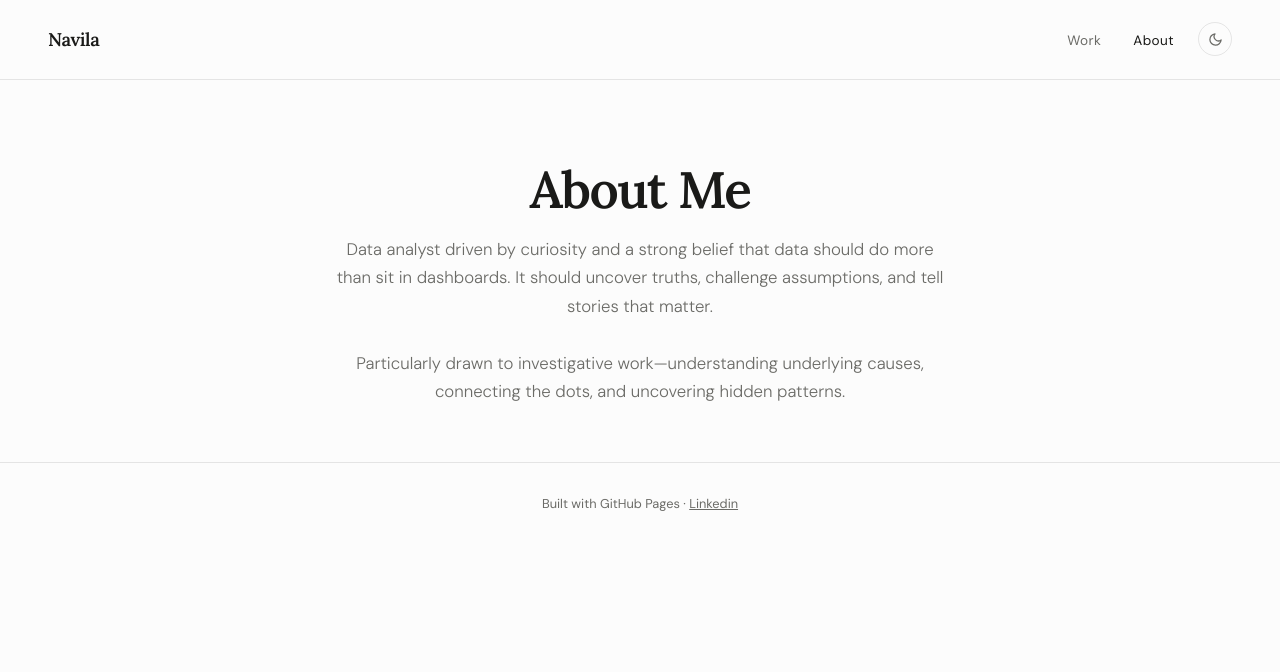
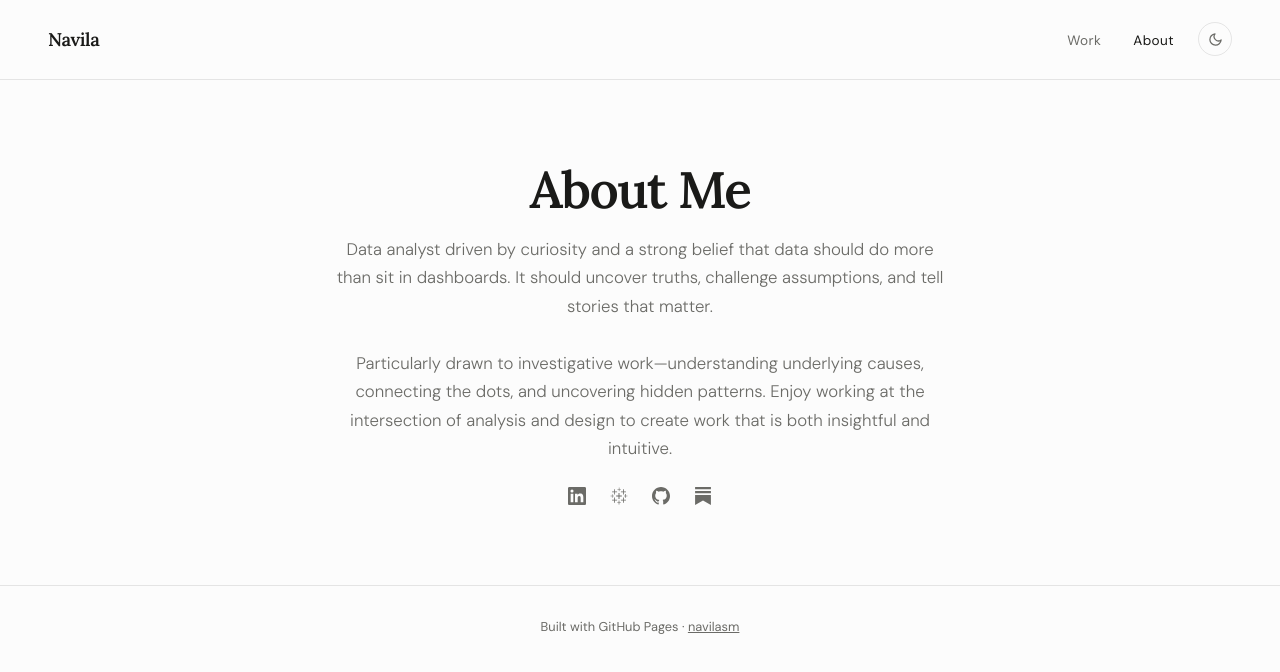
Before and after one commit to navilasm/navilasm.github.io, a plain HTML site: page about.html in a window 1280 px wide. Drawn offline with Linux system fonts and the light colour scheme.

Commit message:
update footer

```diff
--- a/about.html
+++ b/about.html
@@ -48,13 +48,43 @@
     <h1>About Me</h1>
     <p>Data analyst driven by curiosity and a strong belief that data should do more than sit in dashboards. It should
       uncover truths, challenge assumptions, and tell stories that matter.<br><br>
-      Particularly drawn to investigative work—understanding underlying causes, connecting the dots, and uncovering hidden patterns.
+      Particularly drawn to investigative work—understanding underlying causes, connecting the dots, and uncovering
+      hidden patterns. Enjoy working at the intersection of analysis and design to create work that is both insightful
+      and intuitive.
     </p>
+
+    <div class="footer-icons">
+      <a href="https://linkedin.com/in/navilasm" target="_blank" rel="noopener" aria-label="LinkedIn">
+        <svg viewBox="0 0 24 24" fill="currentColor">
+          <path
+            d="M20.447 20.452h-3.554v-5.569c0-1.328-.027-3.037-1.852-3.037-1.853 0-2.136 1.445-2.136 2.939v5.667H9.351V9h3.414v1.561h.046c.477-.9 1.637-1.85 3.37-1.85 3.601 0 4.267 2.37 4.267 5.455v6.286zM5.337 7.433a2.062 2.062 0 01-2.063-2.065 2.064 2.064 0 112.063 2.065zm1.782 13.019H3.555V9h3.564v11.452zM22.225 0H1.771C.792 0 0 .774 0 1.729v20.542C0 23.227.792 24 1.771 24h20.451C23.2 24 24 23.227 24 22.271V1.729C24 .774 23.2 0 22.222 0h.003z" />
+        </svg>
+      </a>
+      <a href="https://public.tableau.com/app/profile/navilasm" target="_blank" rel="noopener"
+        aria-label="Tableau Public">
+        <svg viewBox="0 0 512 512" fill="currentColor">
+          <path
+            d="M242.69,340.3h26.62V267.7h67V241.88h-67v-72.6H242.69v72.6H176.54V267.7h66.15ZM119.26,445.18h22.59V380.64h59.7V360.47h-59.7V295.13H119.26v65.34H59.56v20.17h59.7ZM370.15,212h22.59V147.5h60.5V128.13h-60.5V62.79H370.15v65.34h-59.7V147.5h59.7ZM246.72,496h19.36V450h41.15V433.08H266.08v-46H246.72v46H206.39V450h40.33ZM120.07,212h21V146.69h60.51V128.13H141V62.79h-21v65.34H59.56v18.56h60.51ZM435.72,308.84h19.36V263.66H496V245.92H455.08V200.74H435.72v45.18H395.39v17.74h40.33ZM370.15,445.18h22.59V380.64h60.5V360.47h-60.5V295.13H370.15v65.34h-59.7v20.17h59.7ZM307,74.08V60.37H266.66V16H252.14V60.37H211.81V74.08h40.33v44.37h14.52V74.08ZM56.11,305.61H70.63V261.24H111V247.53H70.63V204H56.11v43.56H16v14.52L56.11,262Z" />
+        </svg>
+      </a>
+      <a href="https://github.com/navilasm" target="_blank" rel="noopener" aria-label="GitHub">
+        <svg viewBox="0 0 24 24" fill="currentColor">
+          <path
+            d="M12 0C5.37 0 0 5.37 0 12c0 5.3 3.438 9.8 8.205 11.385.6.113.82-.258.82-.577 0-.285-.01-1.04-.015-2.04-3.338.724-4.042-1.61-4.042-1.61-.546-1.387-1.333-1.756-1.333-1.756-1.09-.745.083-.73.083-.73 1.205.085 1.84 1.237 1.84 1.237 1.07 1.835 2.809 1.305 3.495.998.108-.776.417-1.305.76-1.605-2.665-.3-5.466-1.332-5.466-5.93 0-1.31.465-2.38 1.235-3.22-.135-.303-.54-1.523.105-3.176 0 0 1.005-.322 3.3 1.23.96-.267 1.98-.399 3-.405 1.02.006 2.04.138 3 .405 2.28-1.552 3.285-1.23 3.285-1.23.645 1.653.24 2.873.12 3.176.765.84 1.23 1.91 1.23 3.22 0 4.61-2.805 5.625-5.475 5.92.42.36.81 1.096.81 2.22 0 1.606-.015 2.896-.015 3.286 0 .315.21.69.825.57C20.565 21.795 24 17.295 24 12c0-6.63-5.37-12-12-12" />
+        </svg>
+      </a>
+      <a href="https://navilasm.substack.com" target="_blank" rel="noopener" aria-label="Substack">
+        <svg viewBox="0 0 24 24" fill="currentColor">
+          <path
+            d="M22.539 8.242H1.46V5.406h21.08v2.836zM1.46 10.812V24L12 18.11 22.54 24V10.812H1.46zM22.54 0H1.46v2.836h21.08V0z" />
+        </svg>
+      </a>
+    </div>
   </header>
 
   <footer>
     <p>Built with GitHub Pages
-      &middot; <a href="https://www.linkedin.com/in/navilasm/" target="_blank" rel="noopener">Linkedin</a></p>
+      &middot; <a href="https://github.com/navilasm" target="_blank" rel="noopener">navilasm</a></p>
   </footer>
 
   <script src="script.js"></script>
--- a/style.css
+++ b/style.css
@@ -389,6 +389,30 @@ footer a {
     text-decoration: underline;
 }
 
+.footer-icons {
+    display: flex;
+    align-items: center;
+    justify-content: center;
+    gap: 1.5rem;
+    padding: 1.5rem 2rem;
+}
+
+.footer-icons a {
+    color: var(--muted);
+    display: flex;
+    transition: color 0.2s, transform 0.2s;
+}
+
+.footer-icons a:hover {
+    color: var(--text);
+    transform: translateY(-2px);
+}
+
+.footer-icons svg {
+    width: 18px;
+    height: 18px;
+}
+
 /* ── RESPONSIVE ── */
 @media (max-width: 640px) {
     nav {
```
Also changed, not shown: index.html (+1 -1 lines).
